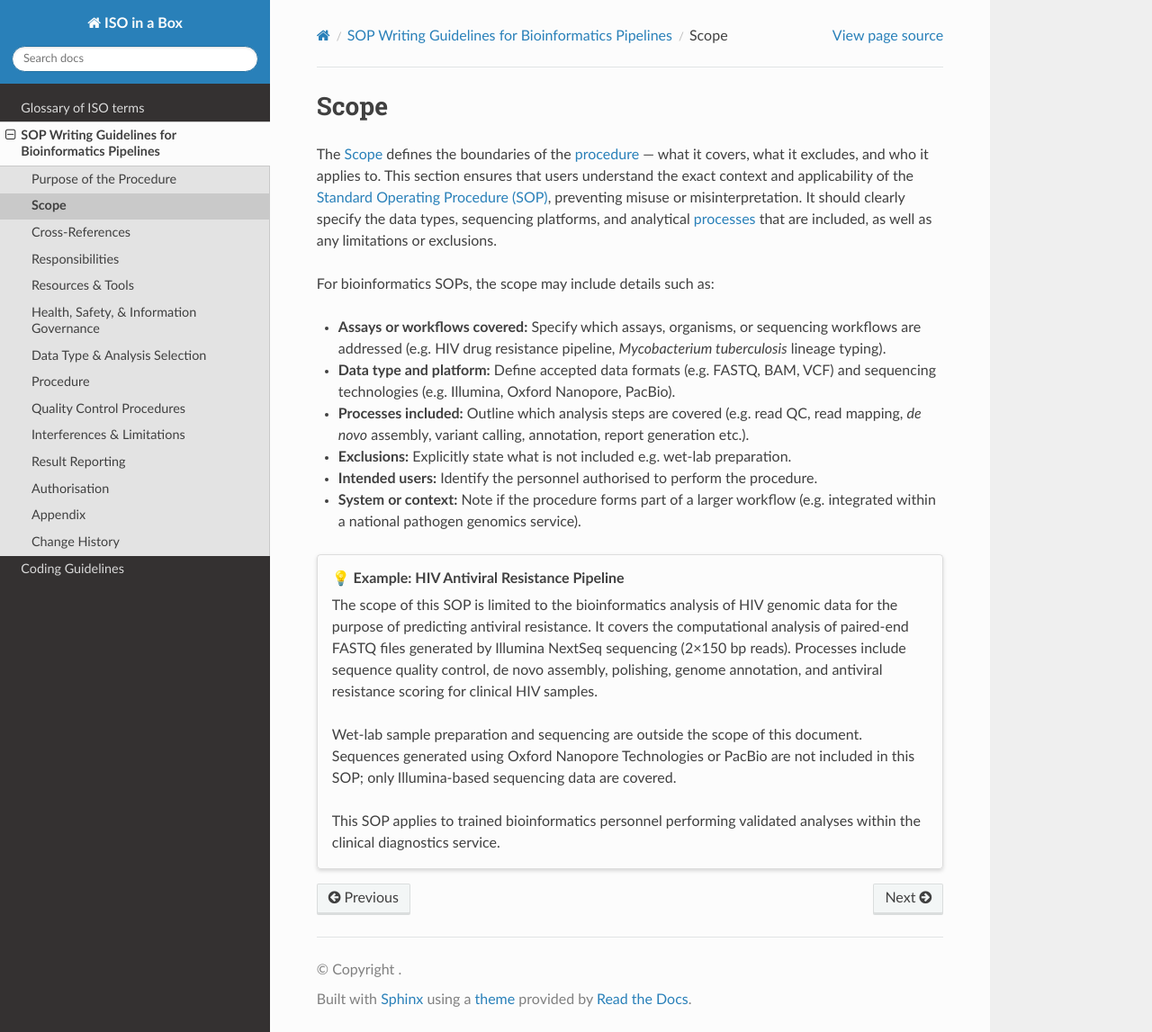
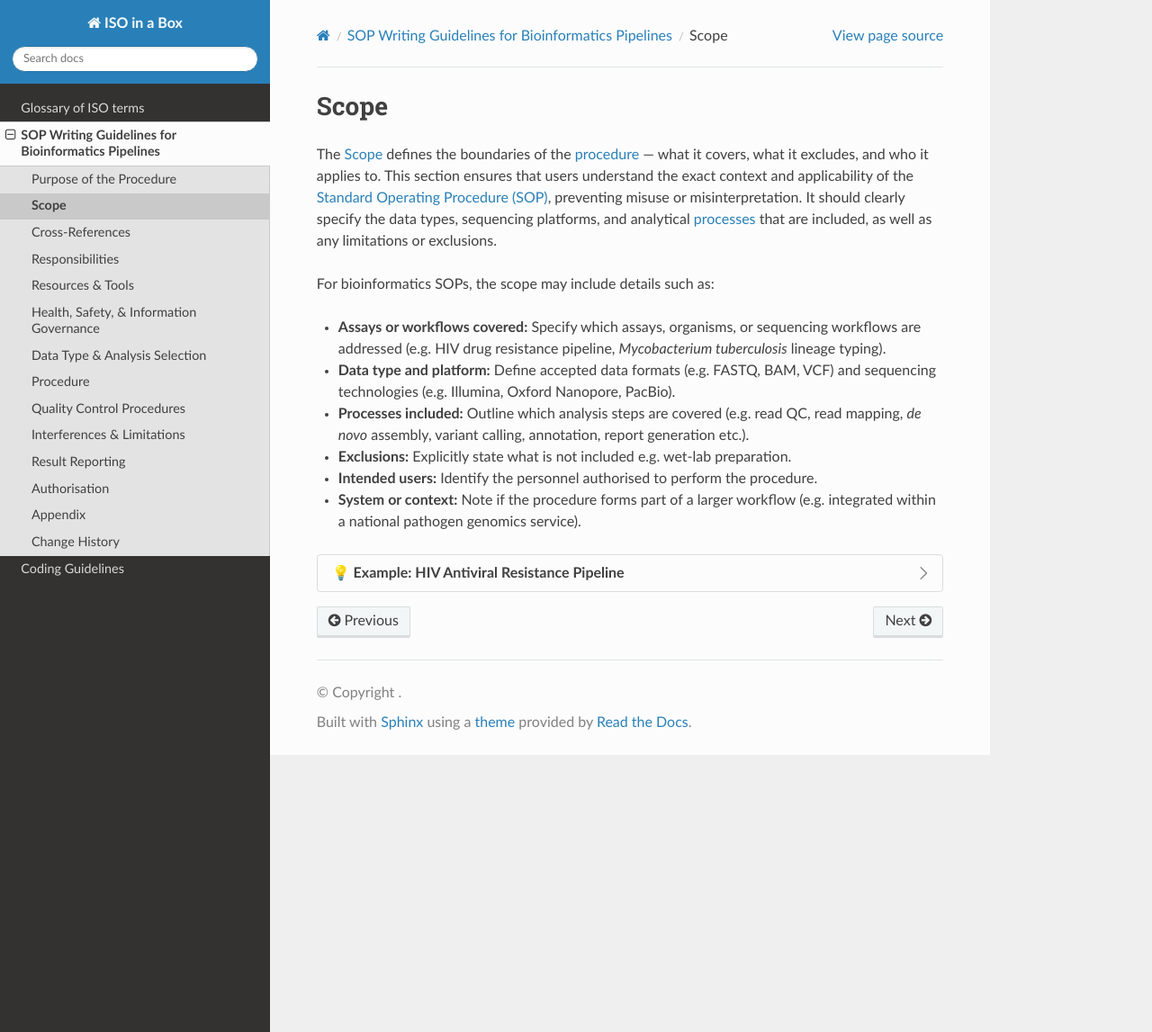
Before and after one commit to ASendellPrice/IIB-rtd, a Sphinx documentation site: the page built from docs/source/sop_guide_scope.rst, in a window 1280 px wide and 1147 px high. Shown: the whole window at 90% size. Built offline with Sphinx 7.4.7 and the Read the Docs theme 3.1.0, drawn with Linux system fonts in a browser that asks for light colours; pages that are not in the unit, such as notebooks, are missing from menus; part of the change alters nothing that is shown.

```diff
--- a/docs/source/sop_guide_scope.rst
+++ b/docs/source/sop_guide_scope.rst
@@ -18,7 +18,7 @@ For bioinformatics SOPs, the scope may include details such as:
 - **System or context:** Note if the procedure forms part of a larger workflow (e.g. integrated within a national pathogen genomics service).
 
 
-.. card:: 💡 Example: HIV Antiviral Resistance Pipeline
+.. dropdown:: 💡 Example: HIV Antiviral Resistance Pipeline
 
    The scope of this SOP is limited to the bioinformatics analysis of HIV genomic data for the purpose of predicting antiviral resistance. It covers the computational analysis of paired-end FASTQ files generated by Illumina NextSeq sequencing (2×150 bp reads). Processes include sequence quality control, de novo assembly, polishing, genome annotation, and antiviral resistance scoring for clinical HIV samples.
 
```
